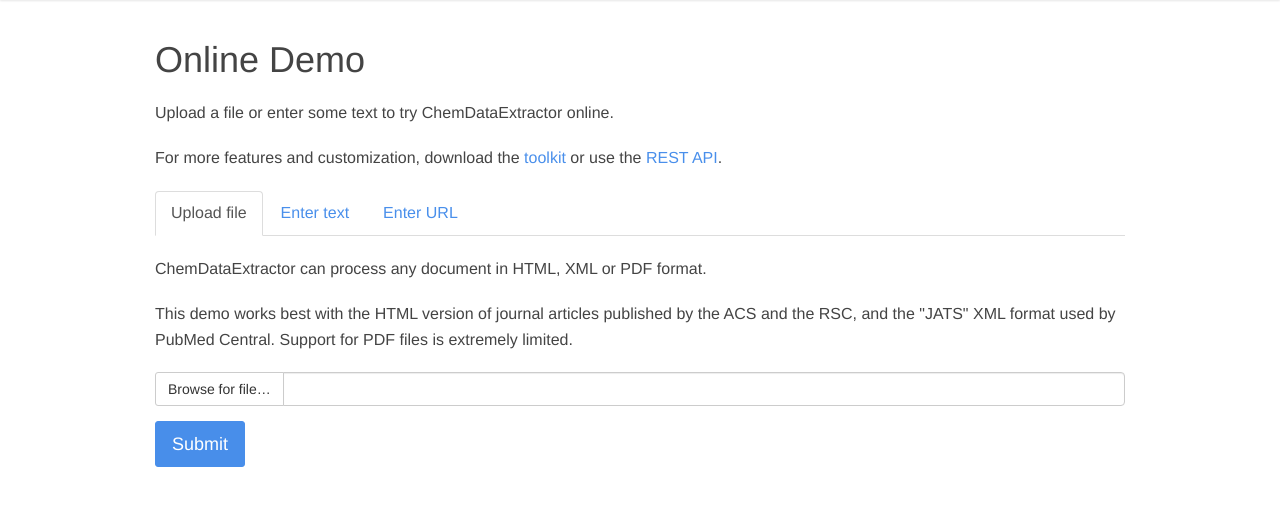
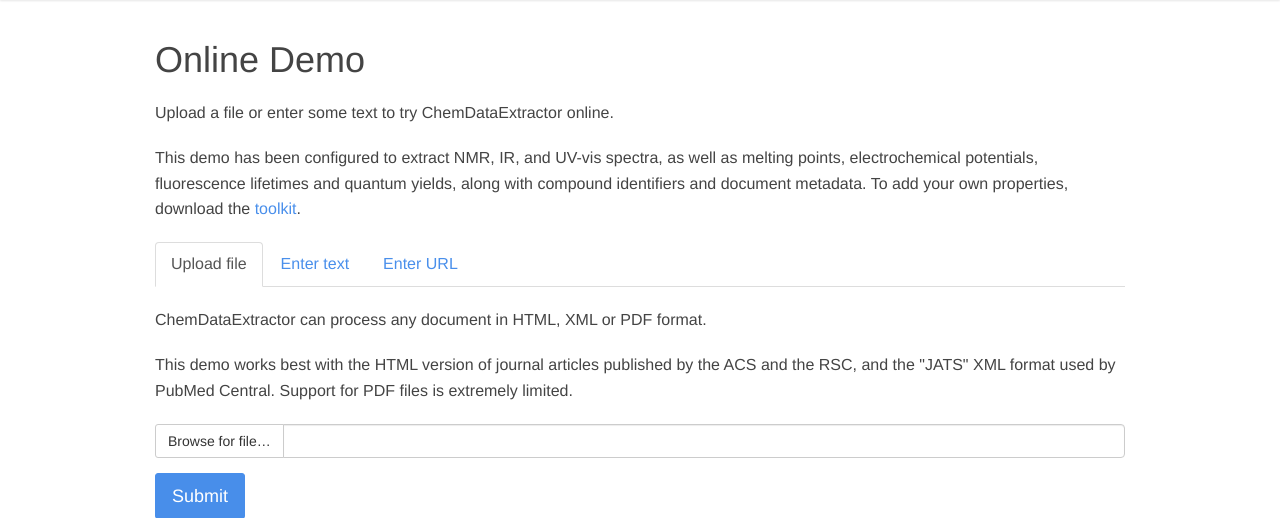
Before and after one commit to mcs07/cdeweb, a Flask app: page /demo in a window 1280 px wide. Shown: the part 77-595 px from the top of the page. Run offline with Flask 2, Linux system fonts and the light colour scheme; some libraries are stand-ins or nearby versions.

Commit message:
Add more explanation notes to demo

```diff
--- a/cdeweb/templates/demo.html
+++ b/cdeweb/templates/demo.html
@@ -6,8 +6,11 @@
   <div class="container page-container">
     <h1>Online Demo</h1>
     <p>Upload a file or enter some text to try ChemDataExtractor online.</p>
-    <p>For more features and customization, download the <a href="{{ url_for('download') }}">toolkit</a> or use the <a href="{{ url_for('api.doc') }}">REST API</a>.</p>
-
+    <p>
+      This demo has been configured to extract NMR, IR, and UV-vis spectra, as well as melting points, electrochemical
+      potentials, fluorescence lifetimes and quantum yields, along with compound identifiers and document metadata.
+      To add your own properties, download the <a href="{{ url_for('download') }}">toolkit</a>.
+    </p>
     <div>
       <ul class="nav nav-tabs" role="tablist">
         <li role="presentation" class="active"><a href="#tab-file" role="tab" data-toggle="tab">Upload file</a></li>
```
